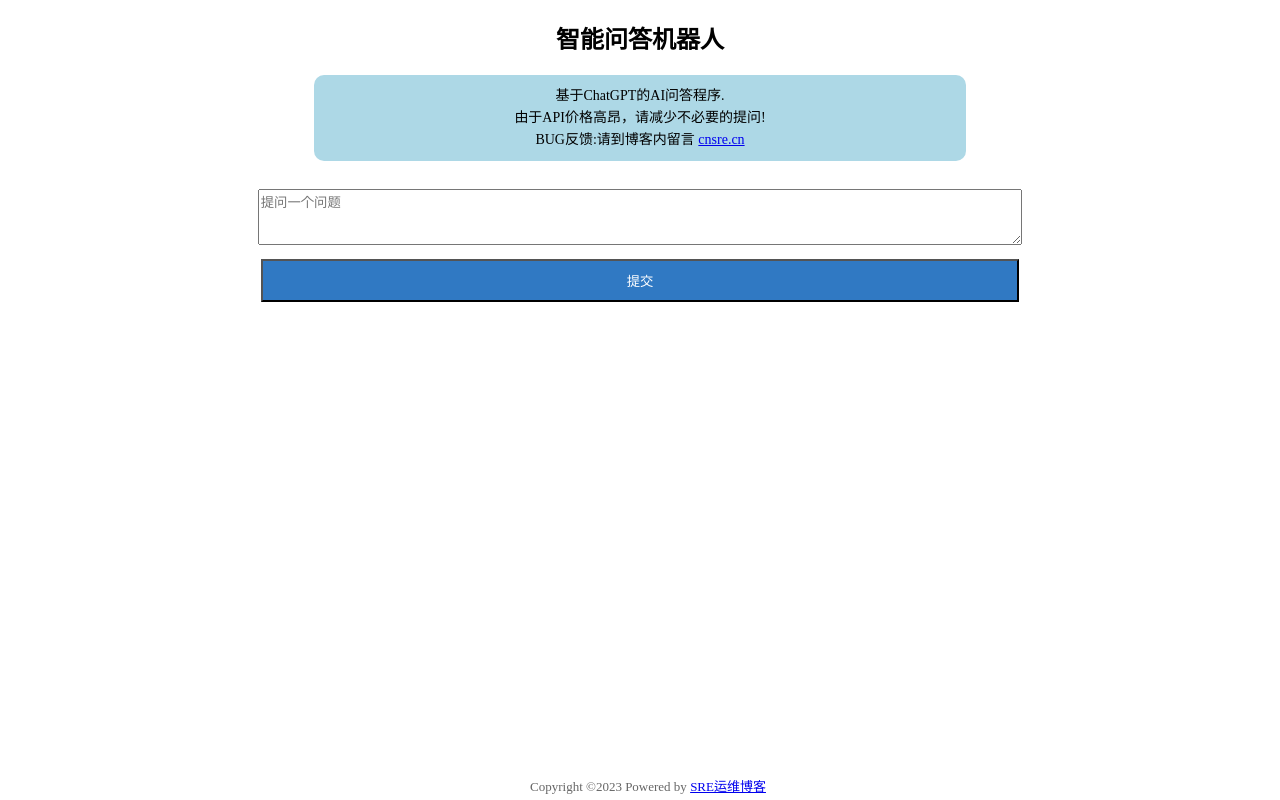
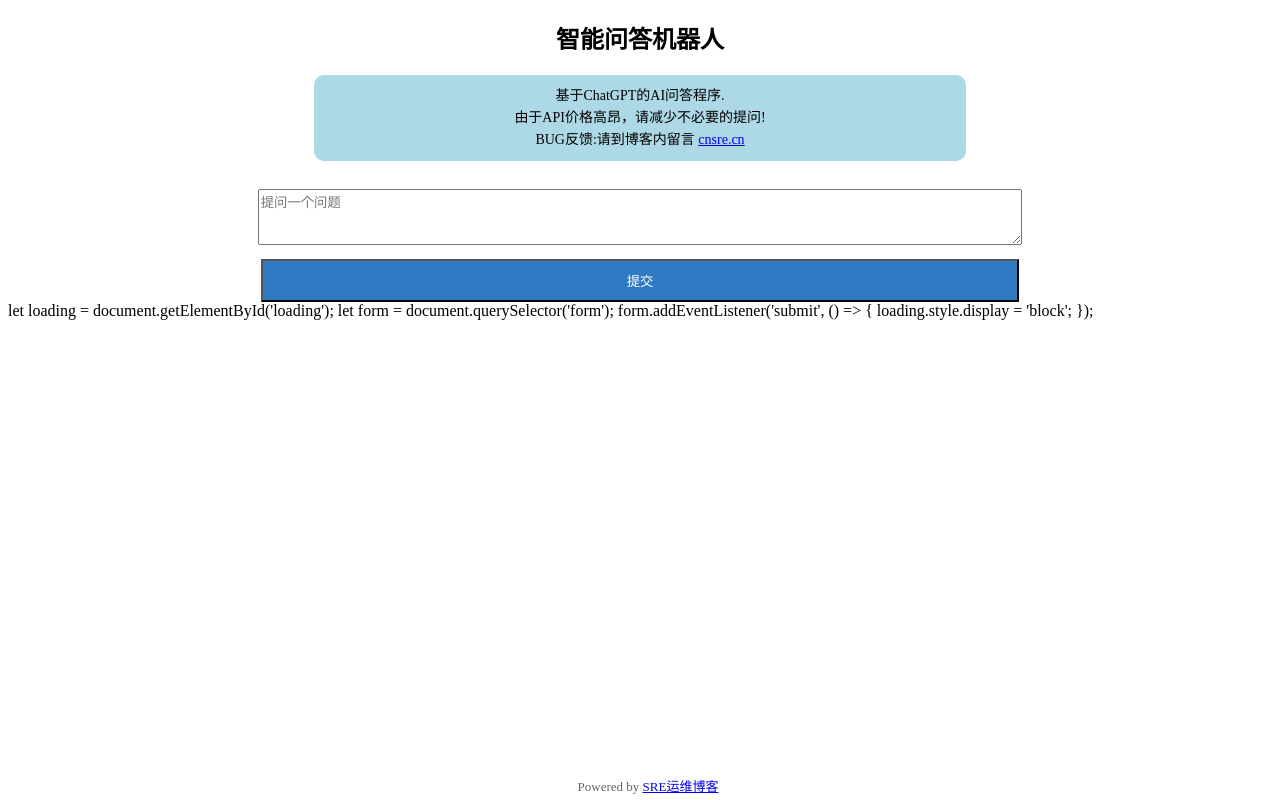
Before and after one commit to xwlops/chat-gpt-web, a Flask app: page / in a window 1280 px wide. Run offline with Flask 2, Linux system fonts and the light colour scheme.

Commit message:
修改页面

```diff
--- a/templates/index.html
+++ b/templates/index.html
@@ -2,7 +2,6 @@
 <html lang="en">
 <!--自适应屏幕大小-->
 <meta name="viewport" content="width=device-width,initial-scale=1" />
-
 <head>
     <meta charset="UTF-8">
     <title>人工智能问答ChatGPT</title>
@@ -16,7 +15,6 @@
             padding: 10px;
             margin: 10px 0;
         }
-
         .chat-box {
         position: fixed;
         bottom: 30px;
@@ -70,7 +68,6 @@
     }
 </style>
 </head>
-
 <body style="overflow: auto;">
     <div align="center">
         <h2>智能问答机器人</h2>
@@ -93,7 +90,7 @@
         </div>
         {% endif %}
         <div>
-            <div class="footer-box"><br /><br />Copyright ©2023 Powered by <a href="https://www.cnsre.cn">SRE运维博客</a></div>
+            <div class="footer-box"><br /><br />Powered by <a href="https://www.cnsre.cn">SRE运维博客</a></div>
         </div>
     </div>
 </body>
@@ -104,4 +101,11 @@
         loading.style.display = 'block';
     });
 </script>
+
+    let loading = document.getElementById('loading');
+    let form = document.querySelector('form');
+    form.addEventListener('submit', () => {
+        loading.style.display = 'block';
+    });
+</script>
 </html>
```
Also changed, not shown: static/image/favicon.ico (added). Lines whose indentation alone changed are shown as unchanged.
